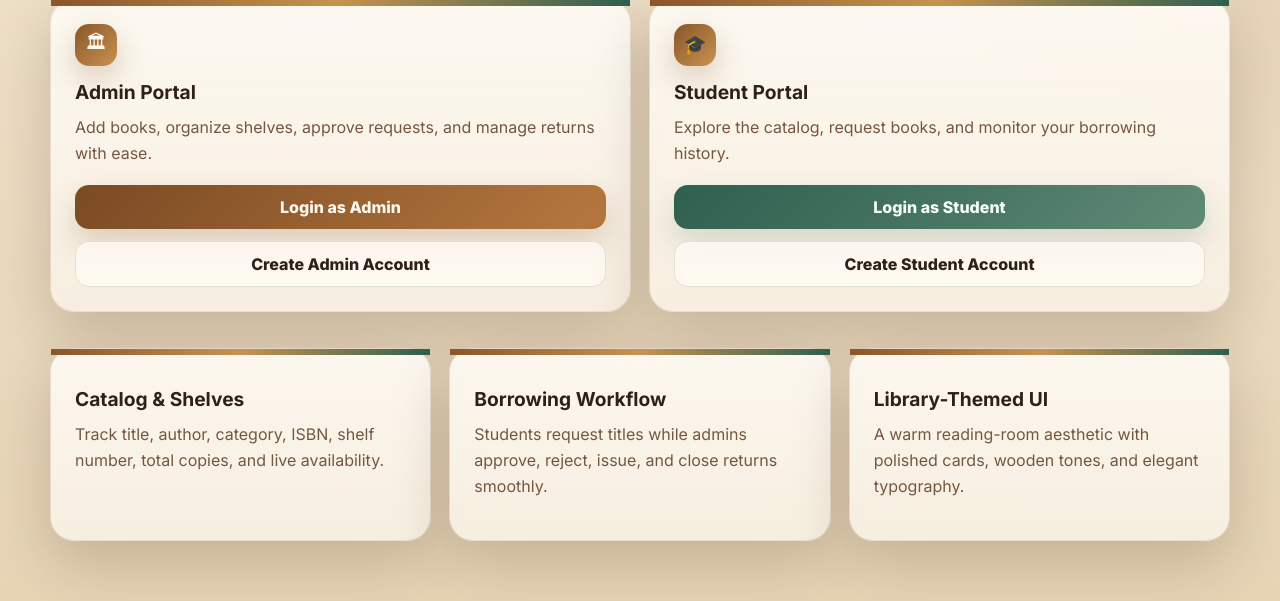
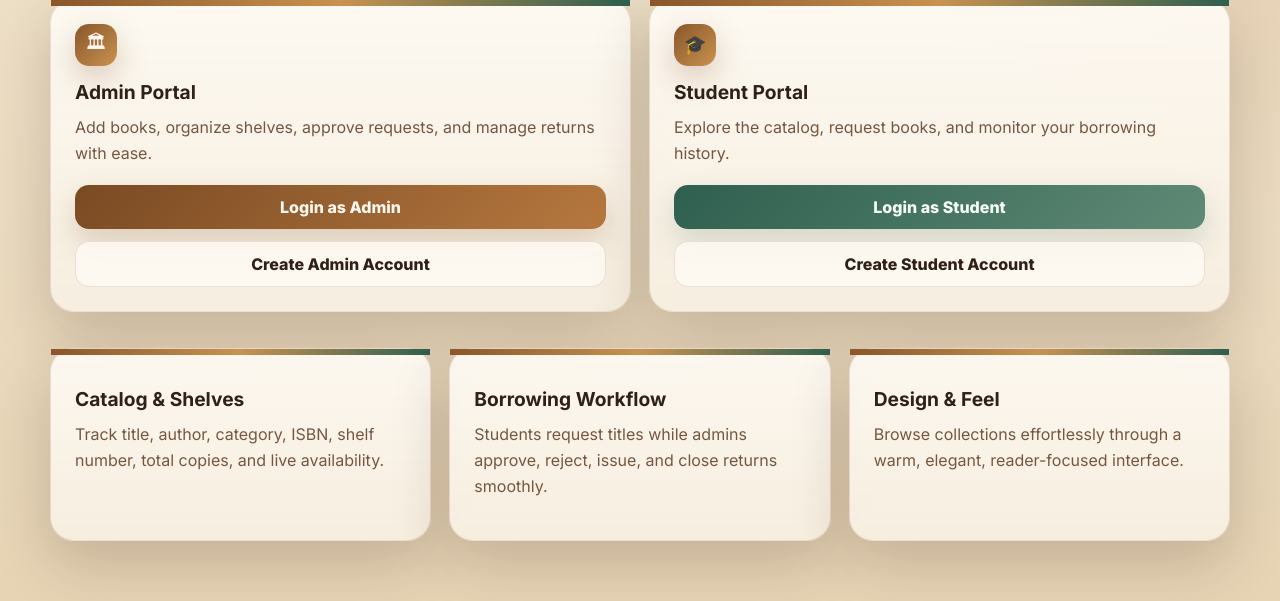
Before and after one commit to sunilsolanky230-ux/Library-Management-System, a Flask app: page / in a window 1280 px wide. Shown: the part 926-1527 px from the top of the page. Run offline with Flask 3, Linux system fonts and the light colour scheme; data comes from the database, SQL or seed files in the repository.

Commit message:
updated index.htl

```diff
--- a/templates/index.html
+++ b/templates/index.html
@@ -79,8 +79,8 @@
         <p>Students request titles while admins approve, reject, issue, and close returns smoothly.</p>
     </div>
     <div class="feature-card reveal delay-2">
-        <h3>Library-Themed UI</h3>
-        <p>A warm reading-room aesthetic with polished cards, wooden tones, and elegant typography.</p>
+        <h3>Design & Feel</h3>
+        <p>Browse collections effortlessly through a warm, elegant, reader-focused interface.</p>
     </div>
 </section>
 {% endblock %}
```
